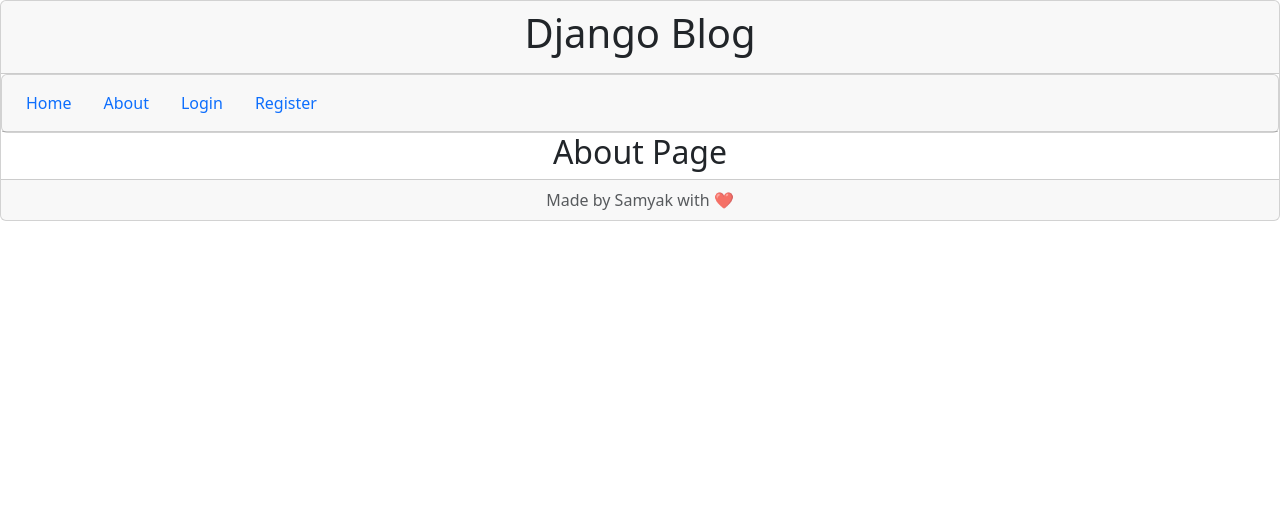
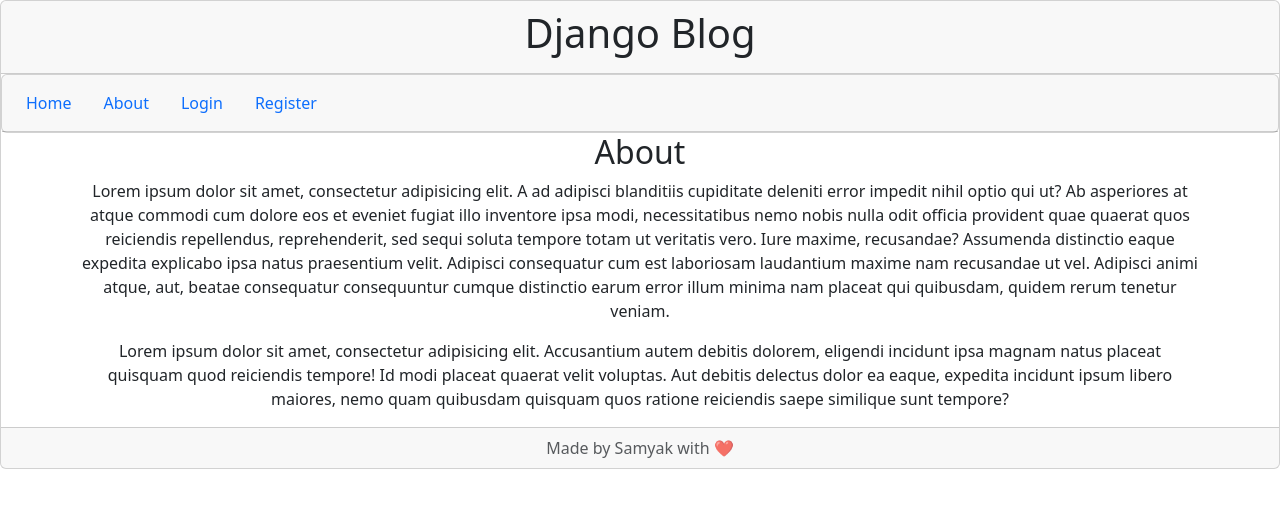
Before and after one commit to samyak1409/django, a Django app: page /about/ in a window 1280 px wide. Shown: the top 508 px of the page. Run offline with Django 4.2, Linux system fonts and the light colour scheme.

Commit message:
vid 3: (minor) add text to about page

```diff
--- a/django_project/blog/templates/blog/about.html
+++ b/django_project/blog/templates/blog/about.html
@@ -2,6 +2,8 @@
 
 {% block content %}
 
-<h2>About Page</h2>
+<h2>About</h2>
+<p>Lorem ipsum dolor sit amet, consectetur adipisicing elit. A ad adipisci blanditiis cupiditate deleniti error impedit nihil optio qui ut? Ab asperiores at atque commodi cum dolore eos et eveniet fugiat illo inventore ipsa modi, necessitatibus nemo nobis nulla odit officia provident quae quaerat quos reiciendis repellendus, reprehenderit, sed sequi soluta tempore totam ut veritatis vero. Iure maxime, recusandae? Assumenda distinctio eaque expedita explicabo ipsa natus praesentium velit. Adipisci consequatur cum est laboriosam laudantium maxime nam recusandae ut vel. Adipisci animi atque, aut, beatae consequatur consequuntur cumque distinctio earum error illum minima nam placeat qui quibusdam, quidem rerum tenetur veniam.</p>
+<p>Lorem ipsum dolor sit amet, consectetur adipisicing elit. Accusantium autem debitis dolorem, eligendi incidunt ipsa magnam natus placeat quisquam quod reiciendis tempore! Id modi placeat quaerat velit voluptas. Aut debitis delectus dolor ea eaque, expedita incidunt ipsum libero maiores, nemo quam quibusdam quisquam quos ratione reiciendis saepe similique sunt tempore?</p>
 
 {% endblock content %}
--- a/django_project/blog/templates/blog/home.html
+++ b/django_project/blog/templates/blog/home.html
@@ -2,7 +2,7 @@
 
 {% block content %}
 
-<h2>Home Page</h2>
+<h2>Home</h2>
 
 {% for post in posts %}
 <h3>{{ post.title }}</h3>
```
